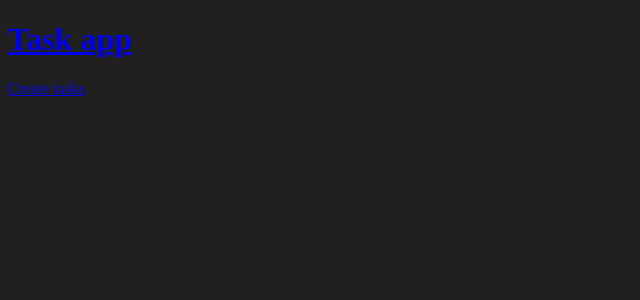
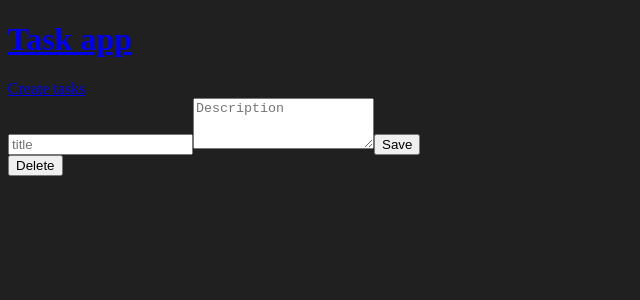
Before and after one commit to Rest02/django-rect-crud, a React (Vite) app in the folder client/: page /tasks/1 in a window 1280 px wide. Shown: the top 300 px of the page, without its empty margins (0-640 px from the left). Built offline with nearby package versions, Linux system fonts and the light colour scheme.

Commit message:
0.1.1 Borrar tareas - Delete Task

```diff
--- a/client/src/App.jsx
+++ b/client/src/App.jsx
@@ -12,6 +12,7 @@
         <Route path='/' element={<Navigate to="/tasks"/>}/>
         <Route path='/tasks' element={<TasksPage/>}/>
         <Route path='/tasks-create' element={<TaskFormPage/>}/>
+        <Route path='/tasks/:id' element={<TaskFormPage/>}/>
       </Routes>
     </BrowserRouter>
   )
--- a/client/src/api/tasks.api.js
+++ b/client/src/api/tasks.api.js
@@ -6,3 +6,4 @@
 
 export const getAllTasks = () => tasksApi.get("/");
 export const createTask = (task) => tasksApi.post("/", task);
+export const deleteTask = (id) => tasksApi.delete("/" + id)
--- a/client/src/components/TaskCard.jsx
+++ b/client/src/components/TaskCard.jsx
@@ -1,6 +1,15 @@
-export function TaskCard( {tasks} ) {
+import { useNavigate } from "react-router-dom";
+
+export function TaskCard({ tasks }) {
+  const navigate = useNavigate();
+
   return (
-    <div>
+    <div
+      style={{ background: "black" }}
+      onClick={() => {
+        navigate(`/tasks/${tasks.id}`);
+      }}
+    >
       <h1>{tasks.title}</h1>
       <p>{tasks.description}</p>
       <hr />
--- a/client/src/pages/TaskFormPage.jsx
+++ b/client/src/pages/TaskFormPage.jsx
@@ -1,6 +1,6 @@
 import { useForm } from "react-hook-form";
-import { createTask } from "../api/tasks.api";
-import { useNavigate } from 'react-router-dom'
+import { createTask, deleteTask } from "../api/tasks.api";
+import { useNavigate, useParams } from "react-router-dom";
 
 export function TaskFormPage() {
   const {
@@ -9,12 +9,14 @@
     formState: { errors },
   } = useForm();
 
-  const navigate  = useNavigate()
+  const navigate = useNavigate();
+  const params = useParams();
+  console.log(params);
 
   const enviar = handleSubmit(async (data) => {
     const res = await createTask(data);
     console.log(res);
-    navigate("/tasks")
+    navigate("/tasks");
   });
 
   return (
@@ -37,6 +39,19 @@
 
         <button>Save</button>
       </form>
+      {params.id && (
+        <button
+          onClick={async () => {
+            const accepted = window.confirm("are you sure ?");
+            if (accepted) {
+              await deleteTask(params.id);
+              navigate("/tasks")
+            }
+          }}
+        >
+          Delete
+        </button>
+      )}
     </div>
   );
 }
```
Also changed, not shown: 1 other file (tests, documents, lock files or other folders).
